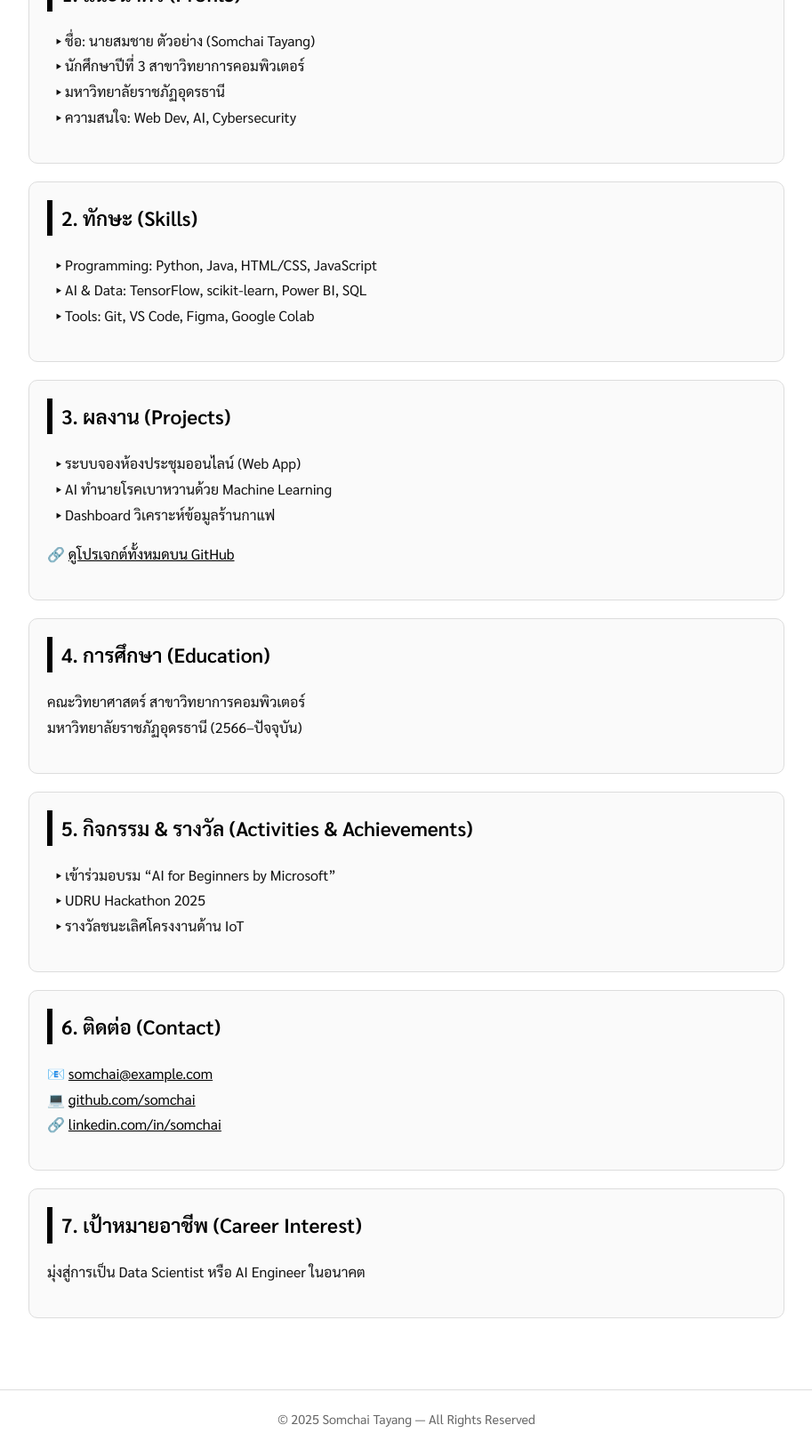
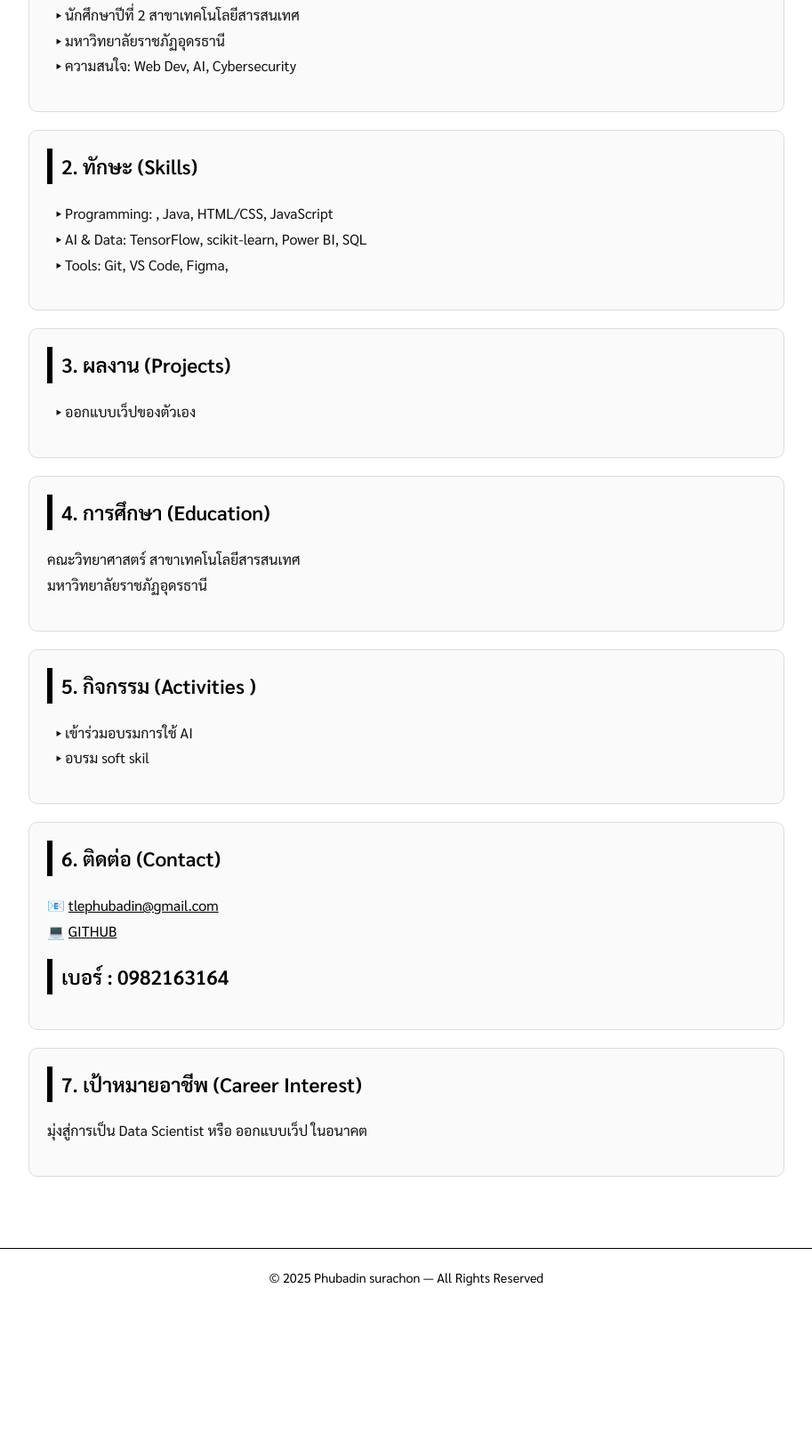
Before and after one commit to Phubadin139/Phubadin139.github.io, a plain HTML site: page index.html in a window 1280 px wide. Shown: the part 333-1962 px from the top of the page at 89% size, without its empty margins (183-1096 px from the left). After the commit the page ends 1803 px from the top, so only its background shows below. Drawn offline with Linux system fonts and the light colour scheme.

Commit message:
Update index.html

```diff
--- a/index.html
+++ b/index.html
@@ -8,7 +8,7 @@
   <style>
     body {
       font-family: "Sarabun", sans-serif;
-      background-color: #fff;
+      background-color: #ffffff;
       color: #111;
       margin: 0;
       padding: 0;
@@ -16,7 +16,7 @@
     }
 
     header {
-      background-color: #000;
+      background-color: #000000;
       color: #fff;
       padding: 40px 20px 30px 20px;
       text-align: center;
@@ -90,8 +90,8 @@
       text-align: center;
       padding: 20px;
       font-size: 0.9em;
-      color: #666;
-      border-top: 1px solid #ddd;
+      color: #000000;
+      border-top: 1px solid #000000;
       margin-top: 40px;
     }
   </style>
@@ -99,9 +99,9 @@
 <body>
 
   <header>
-    <!-- ✅ เพิ่มรูปโปรไฟล์ -->
-    <img src="1000028551.jpg" alt="Profile Photo">
-    <h1>หน้าแรก GitHub.io ของนักศึกษา</h1>
+
+    <img  src="phubadin.jpg" alt="Profile Photo">
+
     <p>My Portfolio & Projects</p>
   </header>
 
@@ -110,8 +110,8 @@
     <section>
       <h2>1. แนะนำตัว (Profile)</h2>
       <ul>
-        <li>ชื่อ: นายสมชาย ตัวอย่าง (Somchai Tayang)</li>
-        <li>นักศึกษาปีที่ 3 สาขาวิทยาการคอมพิวเตอร์</li>
+        <li>ชื่อ: นาย ภูบดินทร์ สุรชนม์</li>
+        <li>นักศึกษาปีที่ 2 สาขาเทคโนโลยีสารสนเทศ</li>
         <li>มหาวิทยาลัยราชภัฏอุดรธานี</li>
         <li>ความสนใจ: Web Dev, AI, Cybersecurity</li>
       </ul>
@@ -120,55 +120,56 @@
     <section>
       <h2>2. ทักษะ (Skills)</h2>
       <ul>
-        <li>Programming: Python, Java, HTML/CSS, JavaScript</li>
+        <li>Programming: , Java, HTML/CSS, JavaScript</li>
         <li>AI & Data: TensorFlow, scikit-learn, Power BI, SQL</li>
-        <li>Tools: Git, VS Code, Figma, Google Colab</li>
+        <li>Tools: Git, VS Code, Figma, </li>
       </ul>
     </section>
 
     <section>
       <h2>3. ผลงาน (Projects)</h2>
       <ul>
-        <li>ระบบจองห้องประชุมออนไลน์ (Web App)</li>
-        <li>AI ทำนายโรคเบาหวานด้วย Machine Learning</li>
-        <li>Dashboard วิเคราะห์ข้อมูลร้านกาแฟ</li>
+        <li>ออกแบบเว็ปของตัวเอง</li>
+
+
       </ul>
-      <p>🔗 <a href="#">ดูโปรเจกต์ทั้งหมดบน GitHub</a></p>
+
     </section>
 
     <section>
       <h2>4. การศึกษา (Education)</h2>
-      <p>คณะวิทยาศาสตร์ สาขาวิทยาการคอมพิวเตอร์<br>
-      มหาวิทยาลัยราชภัฏอุดรธานี (2566–ปัจจุบัน)</p>
+      <p>คณะวิทยาศาสตร์ สาขาเทคโนโลยีสารสนเทศ<br>
+      มหาวิทยาลัยราชภัฏอุดรธานี </p>
     </section>
 
     <section>
-      <h2>5. กิจกรรม & รางวัล (Activities & Achievements)</h2>
+      <h2>5. กิจกรรม (Activities )</h2>
       <ul>
-        <li>เข้าร่วมอบรม “AI for Beginners by Microsoft”</li>
-        <li>UDRU Hackathon 2025</li>
-        <li>รางวัลชนะเลิศโครงงานด้าน IoT</li>
+        <li>เข้าร่วมอบรมการใช้ AI</li>
+        <li>อบรม soft skil</li>
+
       </ul>
     </section>
 
     <section>
       <h2>6. ติดต่อ (Contact)</h2>
       <p>
-        📧 <a href="mailto:somchai@example.com">somchai@example.com</a><br>
-        💻 <a href="#">github.com/somchai</a><br>
-        🔗 <a href="#">linkedin.com/in/somchai</a>
+        📧 <a href="mailto:tlephubadin@gmail.com">tlephubadin@gmail.com</a><br>
+        💻 <a href="https://github.com/Phubadin139">GITHUB</a><br>
+
+        <h2>เบอร์ : 0982163164</h2>
       </p>
     </section>
 
     <section>
       <h2>7. เป้าหมายอาชีพ (Career Interest)</h2>
-      <p>มุ่งสู่การเป็น Data Scientist หรือ AI Engineer ในอนาคต</p>
+      <p>มุ่งสู่การเป็น Data Scientist หรือ ออกแบบเว็ป ในอนาคต</p>
     </section>
 
   </div>
 
   <footer>
-    © 2025 Somchai Tayang — All Rights Reserved
+    © 2025 Phubadin surachon — All Rights Reserved
   </footer>
 
 </body>
```
